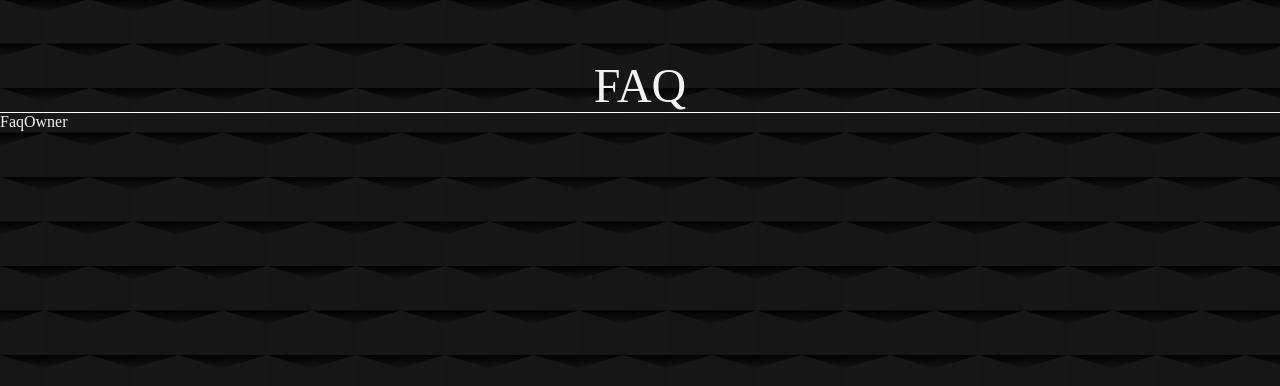
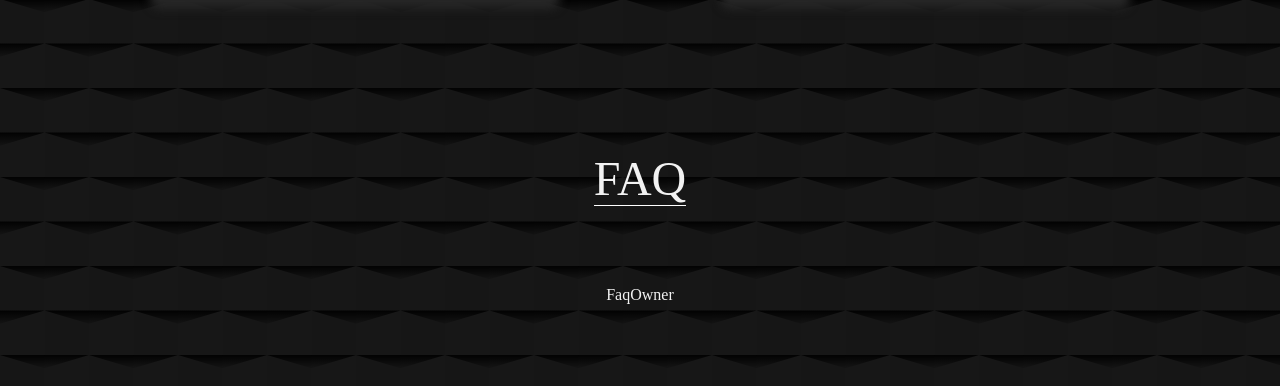
Before and after one commit to 00-team/artemis, a React (Create React App) app in the folder App/: page / in a window 1280 px wide. Shown: the part 1603-1989 px from the top of the page. Built offline with nearby package versions, Linux system fonts and the light colour scheme; the HTML template or start-up script is replaced by a standard one; a web font is replaced by a local one.

Commit message:
changed import link

```diff
--- a/App/src/Pages/Home/Owners.tsx
+++ b/App/src/Pages/Home/Owners.tsx
@@ -9,7 +9,7 @@ import './style/owners.scss'
 
 // comps
 import OwnerPreviewCard from '../../components/OwnerPreviewCard'
-import UnderlineText from '../../components/UnderlineText'
+import UnderlineText from '../../components/utils/UnderlineText'
 
 const Owners: FC = () => {
     const winScrollY = useSelector((s: RootState) => s.winScrollTop)
--- a/App/src/Pages/Home/style/faq.scss
+++ b/App/src/Pages/Home/style/faq.scss
@@ -0,0 +1,13 @@
+.faq-container {
+    margin-top: 3vh;
+    width: 100%;
+    height: auto;
+
+    display: flex;
+    align-items: center;
+    justify-content: flex-start;
+    flex-direction: column;
+    gap: 10vh;
+
+    padding: 2rem 3rem;
+}
```
